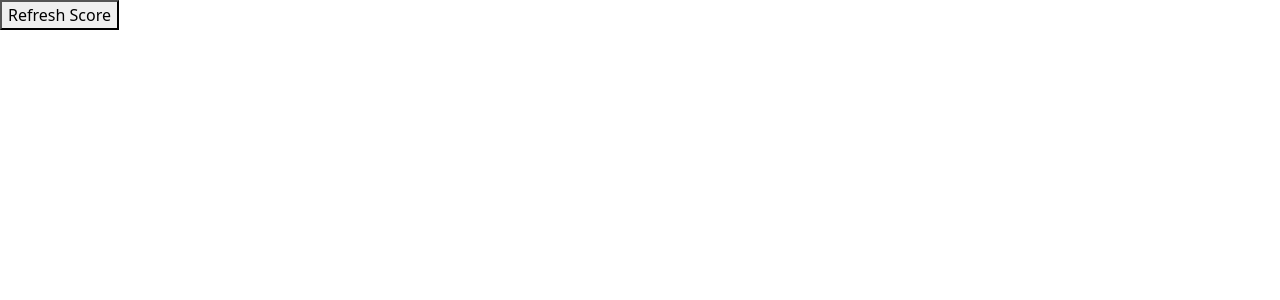
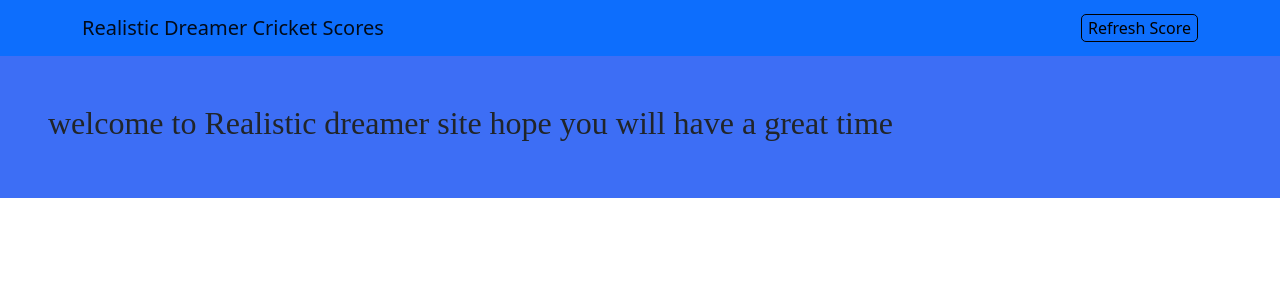
Before and after one commit to sunnyprasad055/ipl-scores, a React (Create React App) app: page / in a window 1280 px wide. Shown: the top 300 px of the page. Built offline with nearby package versions, Linux system fonts and the light colour scheme.

Commit message:
second commit

```diff
--- a/src/App.js
+++ b/src/App.js
@@ -1,5 +1,5 @@
 import React from 'react'
-import Data from './api'
+import Data from './body'
 
 
 function App() {
--- a/src/api.js
+++ /dev/null
@@ -1,42 +0,0 @@
-import React, { useState } from 'react';
-import axios from 'axios';
-import { Card } from 'react-bootstrap';
-const Api = () => {
-
-
-
-
-    const [currentMatches, setCurrentMatches] = useState([])
-
-    console.log(currentMatches)
-
-
-     const data = async() => {
-                await axios.get('https://api.cricapi.com/v1/currentMatches?apikey=e4495ac1-4fe1-43ce-8a5d-d3a257a9fb3d&offset=0')
-                            .then(res => {
-
-                                setCurrentMatches(res.data)
-                            }).catch(err => {
-                                console.log(err)
-                            })
-
-
-
-            }
-    return (
-        <>
-          <button onClick= {data}>Refresh Score</button>
-
-
-           {  currentMatches.map((sunny) => {
-                 return(
-               <h1>{sunny.matchType}</h1>
-                 )
-             })
-         }
-
-        </>
-    );
-}
-
-export default Api;
--- /dev/null
+++ b/src/body.js
@@ -0,0 +1,79 @@
+import React, { useState } from 'react';
+import axios from 'axios';
+import './style.css'
+import { Card, ListGroup, ListGroupItem, Container, Navbar } from 'react-bootstrap';
+const Api = () => {
+
+
+
+
+    const [currentMatches, setCurrentMatches] = useState([])
+
+    console.log(currentMatches)
+
+
+     const data = () => {
+                 axios.get('https://api.cricapi.com/v1/currentMatches?apikey=e4495ac1-4fe1-43ce-8a5d-d3a257a9fb3d&offset=0')
+                            .then(res => {
+
+                                setCurrentMatches(res.data.data)
+                            }).catch(err => {
+                                console.log(err)
+                            })
+
+
+
+            }
+
+
+    return (
+        <>
+
+         <Navbar expand="lg" variant="light" bg="primary">
+            <Container>
+                <Navbar.Brand href="#">Realistic Dreamer Cricket Scores</Navbar.Brand>
+                <button onClick= {data} className="btn1">Refresh Score</button>
+            </Container>
+        </Navbar>
+
+         <section className='heading'>
+             <h2>welcome to Realistic dreamer site hope you will have a great time</h2>
+         </section>
+
+           {  currentMatches.map((sunny) => {
+               if(sunny.matchType === "t20") {
+                   return(
+                 <div className='containers' key = {sunny.id}>
+                     <Container>
+                    <Card style={{ width: '100%' }} className='content'>
+                        <Card.Body >
+                            <Card.Title>{sunny.teams[0]} vs {sunny.teams[1]} </Card.Title>
+                            <Card.Text>
+                            Venue:{sunny.venue}
+                            </Card.Text>
+                        </Card.Body>
+                        <ListGroup className="list-group-flush">
+                            <ListGroupItem>{sunny.status}</ListGroupItem>
+                            <ListGroupItem>{sunny.dateTimeGMT}</ListGroupItem>
+                            <ListGroupItem>runs : {sunny.score[0].r}</ListGroupItem>
+                            <ListGroupItem>{sunny.dateTimeGMT}</ListGroupItem>
+                            <ListGroupItem></ListGroupItem>
+                        </ListGroup>
+                        <Card.Body>
+                            <Card.Link href="#">Card Link</Card.Link>
+                            <Card.Link href="#">Another Link</Card.Link>
+                        </Card.Body>
+                    </Card>
+                    </Container>
+               </div>
+                 )
+               }
+
+             })
+         }
+
+        </>
+    );
+}
+
+export default Api;
--- /dev/null
+++ b/src/style.css
@@ -0,0 +1,23 @@
+.content {
+  margin-top: 2rem;
+  margin-bottom: 2rem;
+}
+.btn1 {
+  background-color: transparent;
+  outline: none;
+  border: 1px solid black;
+  border-radius: 5px;
+}
+.heading {
+  padding: 3rem;
+  background-color: rgb(61, 110, 245);
+}
+.heading h2 {
+  font-size: 2rem;
+  font-family: "Times New Roman", Times, serif;
+}
+
+.content {
+  margin-top: 2rem;
+  margin-bottom: 2rem;
+}
```
